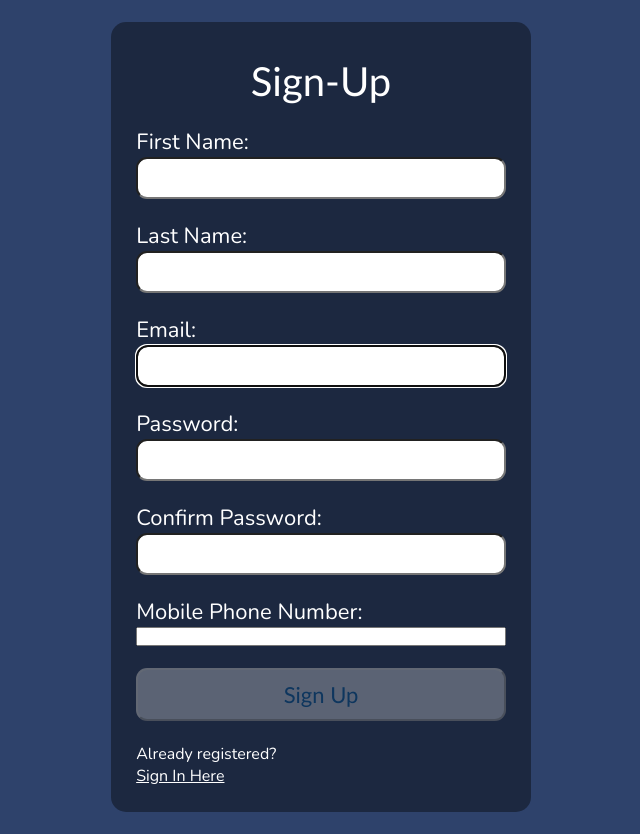
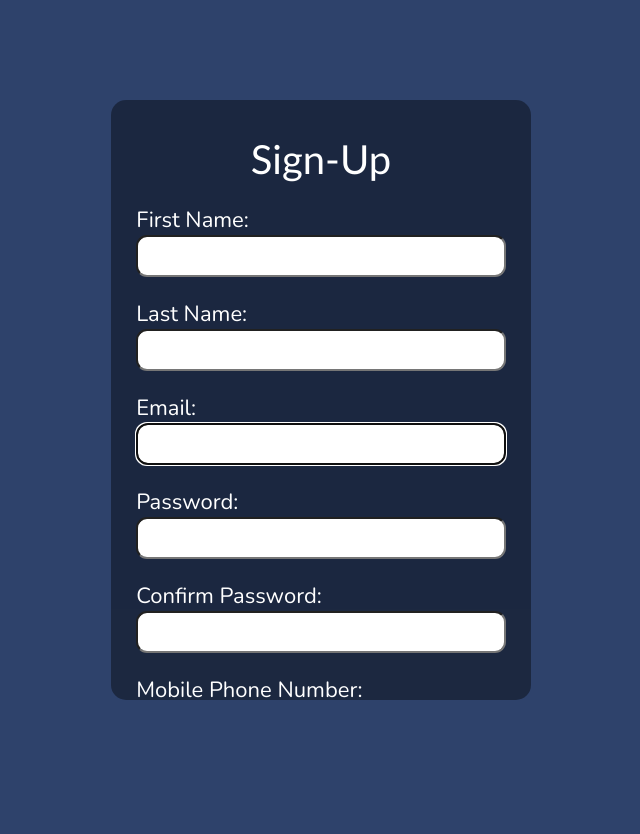
Before and after one commit to Selah-Digital-Health/selah-pharmacy, a React (Create React App) app: page /register in a window 1280 px wide. Shown: the whole page, without its empty margins (319-959 px from the left). After the commit the page ends 800 px from the top, so only its background shows below. Built offline with nearby package versions, Linux system fonts and the light colour scheme.

Commit message:
added scrolling element to sign up page

```diff
--- a/package.json
+++ b/package.json
@@ -9,6 +9,7 @@
     "axios": "^1.7.2",
     "react": "^17.0.2",
     "react-dom": "^17.0.2",
+    "react-input-mask": "^2.0.4",
     "react-router-dom": "^6.2.1",
     "react-scripts": "^5.0.1"
   },
--- a/src/components/Register.js
+++ b/src/components/Register.js
@@ -14,7 +14,7 @@ const Register = () => {
     const firstNameRef = useRef();
     const lastNameRef = useRef();
     const rxNumberRef = useRef();
-    const birthdateRef = useRef();
+    const birthDateRef = useRef();
     const mobileRef = useRef();
 
     const [user, setUser] = useState('');
@@ -225,6 +225,7 @@ const Register = () => {
                         <input
                             type="tel"
                             id="mobile"
+                            mask="999-999-9999"
                             ref={mobileRef}
                             autoComplete="off"
                             onChange={(e) => setMobile(e.target.value)}
@@ -234,6 +235,23 @@ const Register = () => {
                             aria-describedby="mobileNote"
                             onFocus={() => setMobileFocus(true)}
                             onBlur={() => setMobileFocus(false)}
+                        />
+
+                        <label>
+                            Birthdate:
+                        </label>
+                        <input
+                            type="date"
+                            id="birthDate"
+                            ref={birthDateRef}
+                            autoComplete="off"
+                            onChange={(e) => setBirthDate(e.target.value)}
+                            value={birthDate}
+                            required
+                            aria-invalid={validName ? "false" : "true"}
+                            aria-describedby="birthDateNote"
+                            onFocus={() => setBirthDateFocus(true)}
+                            onBlur={() => setBirthDateFocus(false)}
                         />
 
                         <button disabled={!validName || !validPwd || !validMatch ? true : false}>Sign Up</button>
--- a/src/index.css
+++ b/src/index.css
@@ -49,21 +49,13 @@ body {
     padding: 1rem 0.5rem;
 }
 
-section {
-    width: 100%;
-    max-width: 420px;
-    min-height: 400px;
-    display: flex;
-    flex-direction: column;
-    justify-content: flex-start;
-    padding: 1rem;
-    background-color: rgba(35, 31, 31, 0.4);
-}
+
 
 roundedSection {
     width: 100%;
     max-width: 420px;
-    min-height: 400px;
+    height: 600px;
+    overflow-y: scroll;
     display: flex;
     flex-direction: column;
     justify-content: flex-start;
```
Also changed, not shown: 1 other file (tests, documents, lock files or other folders).
